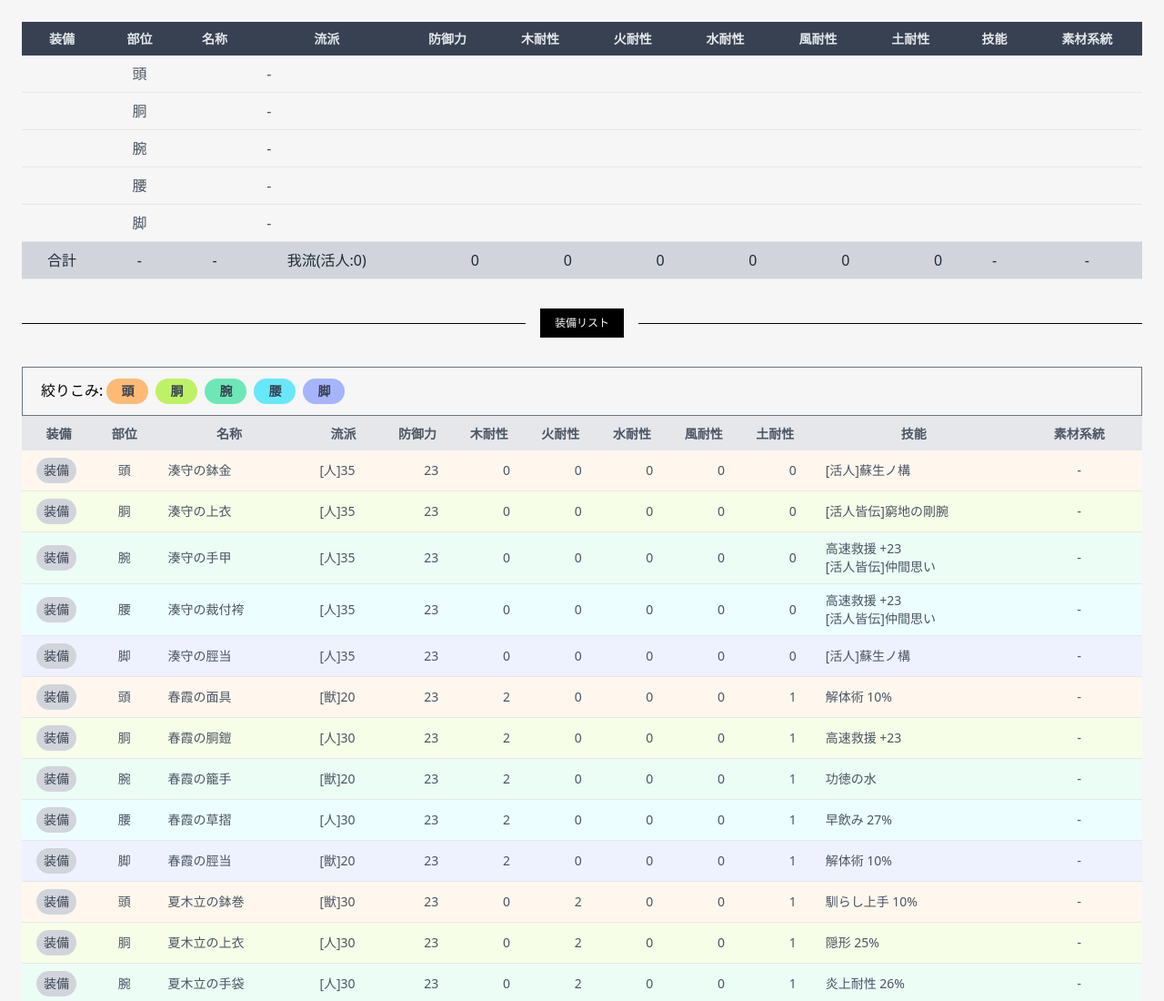
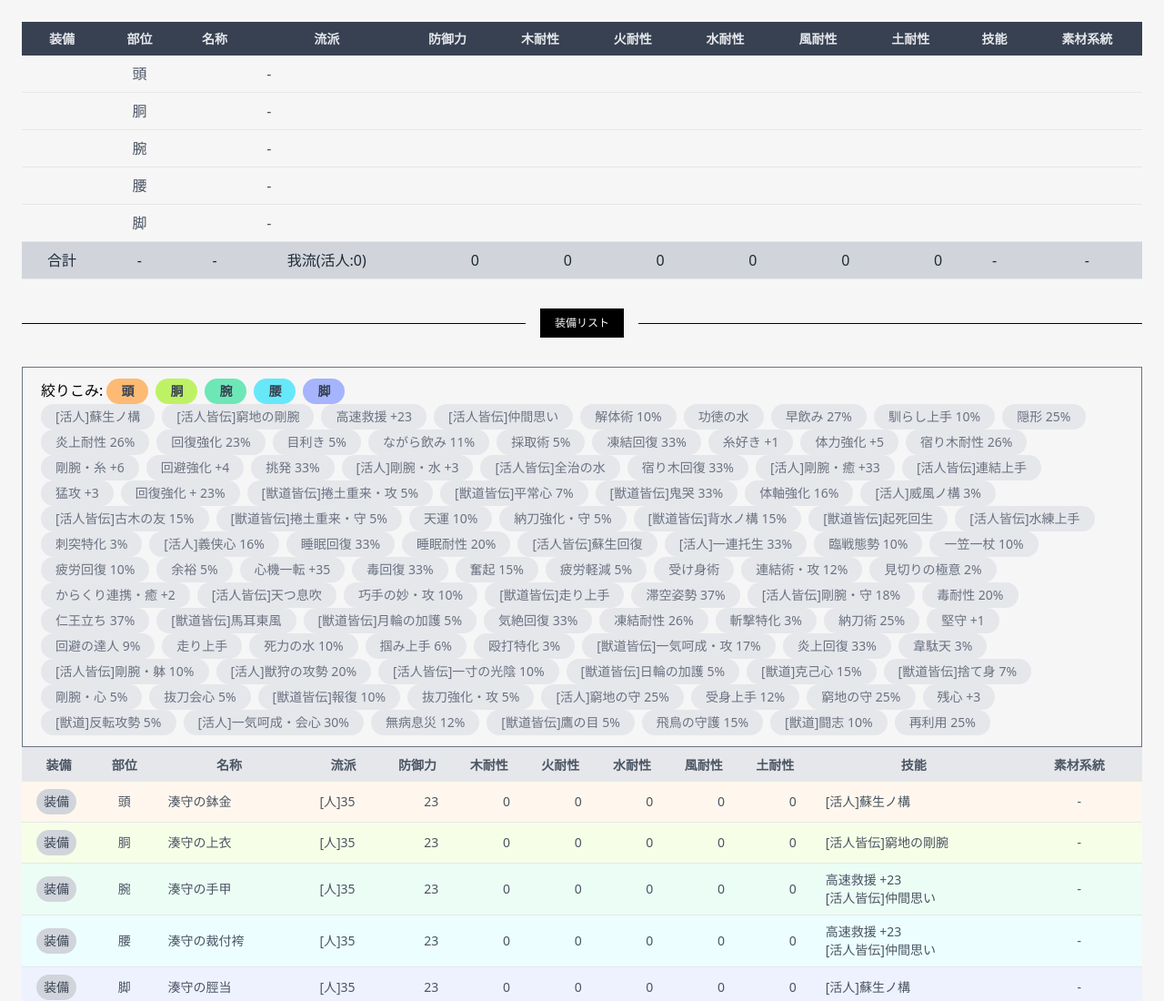
Before and after one commit to AquiTCD/gaming-support-tools, an Astro site: page /wildhearts/armor-sim in a window 1280 px wide. Shown: the top 1100 px of the page at 91% size. Built offline with nearby package versions, Linux system fonts and the light colour scheme; Astro itself is replaced by a stand-in of ours.

Commit message:
feat: implement skill filter

```diff
--- a/src/components/ArmorList.tsx
+++ b/src/components/ArmorList.tsx
@@ -1,17 +1,23 @@
 import { useStore } from '@nanostores/react'
 import React from 'react'
-import { positions, positionFilter, armorList, equip, toggleFilter } from '@/stores/armor-sim'
+import { positions, positionFilter, armorList, equip, togglePositionFilter, skillFilter, toggleSkillFilter } from '@/stores/armor-sim'
 import type { Loadout, Position, Armor } from '@/stores/armor-sim'
 
 export default function ArmorList(): JSX.Element {
   const $armorList = useStore(armorList)
   const $positionFilter = useStore(positionFilter)
+  const $skillFilter = useStore(skillFilter)
+  const allSkills = new Set($armorList.flatMap(armor => armor.skills ))
+
   const filteredArmorList = () => {
-    let filters = []
-    for (let [key, value] of Object.entries($positionFilter)) {
-      if(value) { filters.push(key) }
+    let list = $armorList
+    list = Object.values(list).filter(armor => $positionFilter.includes(armor.position))
+    if ($skillFilter.length > 0) {
+      list = Object.values(list).filter((armor) => {
+        return [...armor.skills, ...$skillFilter].filter(item => armor.skills.includes(item) && $skillFilter.includes(item)).length > 0
+      })
     }
-    return Object.values($armorList).filter((armor) => filters.includes(armor.position))
+    return list
   }
 
   const i18nPosition = {
@@ -64,12 +70,22 @@ export default function ArmorList(): JSX.Element {
       <div className="px-5 py-3 border-gray-500 border">
         <span>絞りこみ: </span>
         { positions.map((position, i) => {
-          const colorClasses = $positionFilter[position] ? `${positionButtonColorClass[position]} text-gray-700 font-bold` : "bg-gray-200 text-gray-500"
+          const colorClasses = $positionFilter.includes(position) ? `${positionButtonColorClass[position]} text-gray-700 font-bold` : "bg-gray-200 text-gray-500"
           const classes = `rounded-full text-sm px-4 py-1 mr-2 ${colorClasses}`
           return <button key={i}
             className={classes}
-          onClick={() => toggleFilter(position)}>{i18nPosition[position]}</button>
-        })}
+            onClick={() => togglePositionFilter(position)}>{i18nPosition[position]}</button>
+          })
+        }
+        <br />
+        { Array.from(allSkills).map((skill, i) => {
+          const colorClasses = $skillFilter.includes(skill) ? "bg-pink-200 text-gray-700 font-bold" : "bg-gray-200 text-gray-500"
+          const classes = `rounded-full text-sm px-4 py-1 mr-2 ${colorClasses}`
+          return <button key={i}
+            className={classes}
+            onClick={() => toggleSkillFilter(skill)}>{skill}</button>
+          })
+        }
       </div>
       <hr />
 
--- a/src/stores/armor-sim.ts
+++ b/src/stores/armor-sim.ts
@@ -33,12 +33,15 @@ const initialValue: Loadout = { head: null, body: null, arm: null, waist: null,
 const currentLoadout = map<Loadout>(initialValue)
 const armorList = map<typeof allArmorList>(allArmorList)
 
-const positionFilter = map({
-  head: true,
-  body: true,
-  arm: true,
-  waist: true,
-  leg: true,
+const positionFilter = atom(['head', 'body', 'arm', 'waist', 'leg'])
+const skillFilter = atom([])
+const resilienceFilter = map({
+  defence: undefined,
+  woodResilience: undefined,
+  fireResilience: undefined,
+  waterResilience: undefined,
+  windResilience: undefined,
+  earthResilience: undefined,
 })
 
 // actions
@@ -48,10 +51,24 @@ const equip = (id:number, position: Position) => {
 const remove = (position:Position) => {
   currentLoadout.setKey(position, null)
 }
-const toggleFilter = (position:Position) => {
-  positionFilter.setKey(position, !positionFilter.get()[position])
+const togglePositionFilter = (position:Position) => {
+  const current = positionFilter.get()
+  if (current.includes(position)) {
+    positionFilter.set(current.filter(p => p != position))
+  } else {
+    positionFilter.set([...current, position])
+  }
+}
+const toggleSkillFilter = (skill:string) => {
+  const current = skillFilter.get()
+  if (current.includes(skill)) {
+    skillFilter.set(current.filter(p => p != skill))
+  } else {
+    skillFilter.set([...current, skill])
+  }
 }
 
 
-export { positions, currentLoadout, armorList, positionFilter, equip, remove, toggleFilter }
+
+export { positions, currentLoadout, armorList, positionFilter, skillFilter, equip, remove, togglePositionFilter, toggleSkillFilter }
 export type { Loadout, Position, Armor }
```
